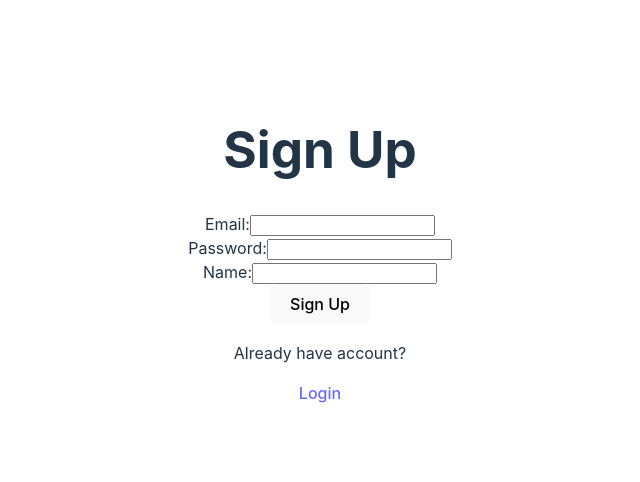
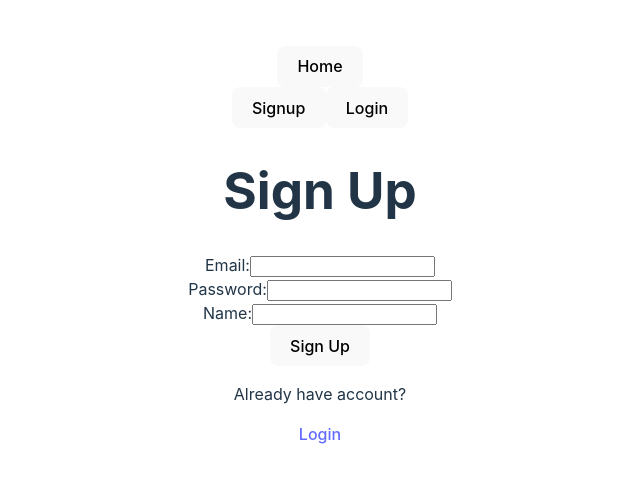
Before and after one commit to NunoDurao/WatchVerse---Frontend, a React (Vite) app: page /signup in a window 1280 px wide. Shown: the part 154-636 px from the top of the page, without its empty margins (320-960 px from the left). Built offline with nearby package versions, Linux system fonts and the light colour scheme.

Commit message:
Add Navbar

```diff
--- a/src/App.jsx
+++ b/src/App.jsx
@@ -3,11 +3,13 @@ import { Routes, Route } from "react-router-dom";
 import LoginPage from "./Pages/LoginPage";
 import SignUpPage from "./Pages/SignupPage";
 import HomePage from "./Pages/HomePage";
+import Navbar from "./Components/Navbar";
 
 
 function App() {
   return (
     <div className="App">
+    <Navbar/>
       <Routes>
       <Route path="/" element={<HomePage/>}/>
         <Route path="/login" element={<LoginPage />}/>;
--- /dev/null
+++ b/src/Components/Navbar.jsx
@@ -0,0 +1,37 @@
+import {Link} from 'react-router-dom';
+import {useContext} from 'react';
+import { AuthContext } from '../Context/auth.context';
+
+function Navbar() {
+  const {isLoggedIn, user, logOutUser} =
+  useContext(AuthContext);
+
+
+  return (
+    <nav>
+    <div>
+    <Link to="/">
+        <button>Home</button>
+    </Link>
+    </div>
+    {isLoggedIn? (
+      <div>
+        <Link to="/movies">
+          <button>Projects</button>
+        </Link>
+        <button onClick={logOutUser}>Logout</button>
+        <p>{user && user.name}</p>
+      </div>
+    ):
+    (
+      <div>
+        <Link to="/signup"><button>Signup</button></Link>
+        <Link to="/login"><button>Login</button></Link>
+      </div>
+    )
+  }
+    </nav>
+  )
+}
+
+export default Navbar;
```
